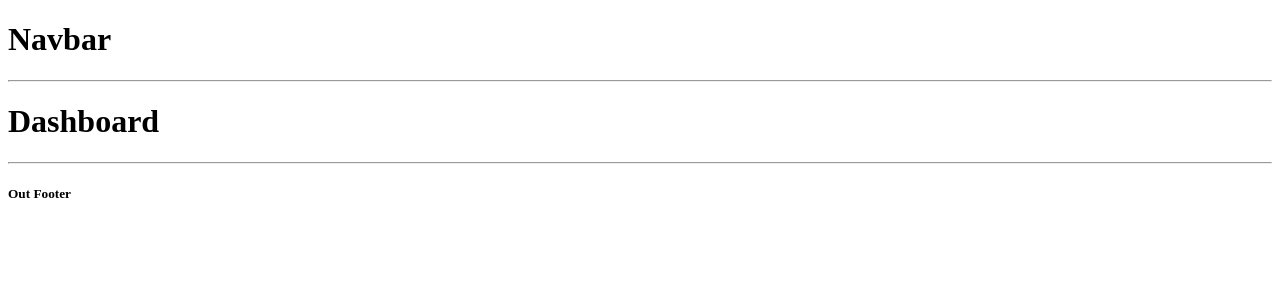
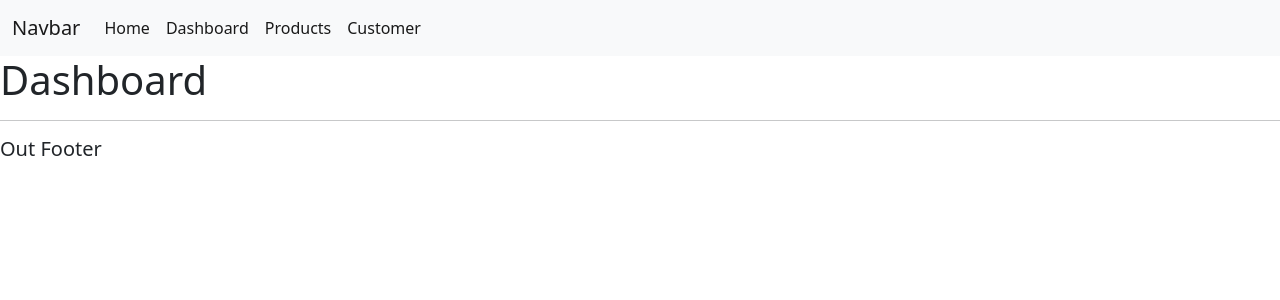
Before and after one commit to totorodev0032/django-crm, a Django app: page / in a window 1280 px wide. Shown: the top 300 px of the page. Run offline with Django 3.2, Linux system fonts and the light colour scheme.

Commit message:
navbar added

```diff
--- a/accounts/templates/accounts/main.html
+++ b/accounts/templates/accounts/main.html
@@ -4,16 +4,20 @@
     <meta charset="UTF-8">
     <meta http-equiv="X-UA-Compatible" content="IE=edge">
     <meta name="viewport" content="width=device-width, initial-scale=1.0">
+    <link href="https://cdn.jsdelivr.net/npm/bootstrap@5.0.0-beta2/dist/css/bootstrap.min.css" rel="stylesheet" integrity="sha384-BmbxuPwQa2lc/FVzBcNJ7UAyJxM6wuqIj61tLrc4wSX0szH/Ev+nYRRuWlolflfl" crossorigin="anonymous">
     <title>Document</title>
 </head>
 <body>
-    <h1>Navbar</h1>
-    <hr>
+    {% include 'accounts/navbar.html' %}
     {% block content %}
 
 
     {% endblock %}
     <hr>
     <h5>Out Footer</h5>
+
+
 </body>
+
+<script src="https://cdn.jsdelivr.net/npm/bootstrap@5.0.0-beta2/dist/js/bootstrap.bundle.min.js" integrity="sha384-b5kHyXgcpbZJO/tY9Ul7kGkf1S0CWuKcCD38l8YkeH8z8QjE0GmW1gYU5S9FOnJ0" crossorigin="anonymous"></script>
 </html>
--- /dev/null
+++ b/accounts/templates/accounts/navbar.html
@@ -0,0 +1,29 @@
+<nav class="navbar navbar-expand-lg navbar-light bg-light">
+    <div class="container-fluid">
+      <a class="navbar-brand" href="#">Navbar</a>
+      <button class="navbar-toggler" type="button" data-bs-toggle="collapse" data-bs-target="#navbarSupportedContent" aria-controls="navbarSupportedContent" aria-expanded="false" aria-label="Toggle navigation">
+        <span class="navbar-toggler-icon"></span>
+      </button>
+      <div class="collapse navbar-collapse" id="navbarSupportedContent">
+        <ul class="navbar-nav me-auto mb-2 mb-lg-0">
+          <li class="nav-item">
+            <a class="nav-link active" aria-current="page" href="#">Home</a>
+          </li>
+
+          <li class="nav-item">
+            <a class="nav-link active" aria-current="page" href="#">Dashboard</a>
+          </li>
+
+          <li class="nav-item">
+            <a class="nav-link active" aria-current="page" href="#">Products</a>
+          </li>
+
+          <li class="nav-item">
+            <a class="nav-link active" aria-current="page" href="#">Customer</a>
+          </li>
+
+        </ul>
+
+      </div>
+    </div>
+  </nav>
```
